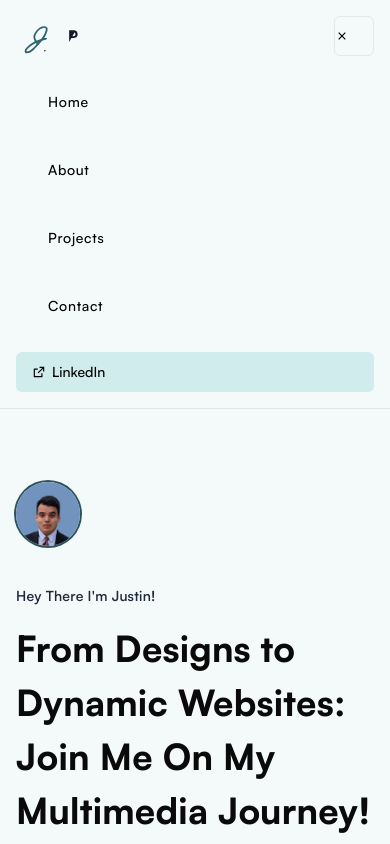
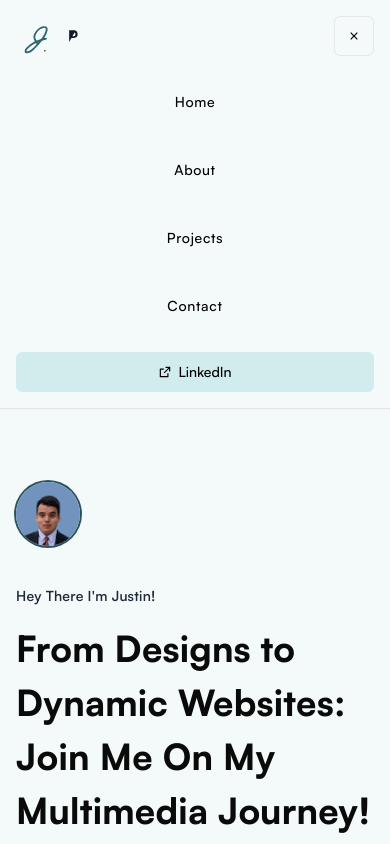
Before and after one commit to Justin-Bento/portfolio, a Next.js app: page / in a window 390 px wide. Both pictures are taken after a click on the button "nav-button-open". Shown: the top 844 px of the page. Built offline with nearby package versions, Linux system fonts and the light colour scheme; no server answers.

Commit message:
cented icons

```diff
--- a/components/Button.tsx
+++ b/components/Button.tsx
@@ -4,7 +4,7 @@ import { cva, type VariantProps } from "class-variance-authority"
 
 
 const buttonVariants = cva(
-  "inline-flex items-center justify-start lg:justify-center capitalize rounded-md text-sm font-medium ring-offset-background transition-all focus-visible:outline-none focus-visible:ring-2 focus-visible:ring-1 focus-visible:ring-offset-2 disabled:pointer-events-none disabled:opacity-50",
+  "inline-flex items-center justify-center capitalize rounded-md text-sm font-medium ring-offset-background transition-all focus-visible:outline-none focus-visible:ring-2 focus-visible:ring-1 focus-visible:ring-offset-2 disabled:pointer-events-none disabled:opacity-50",
   {
     variants: {
       variant: {
--- a/components/Header.tsx
+++ b/components/Header.tsx
@@ -10,7 +10,7 @@ export default function Header() {
   return (
     <header className="p-4 lg:p-4">
       <div className="grid grid-cols-1 gap-6 justify-evenly lg:container lg:mx-auto lg:items-center lg:grid-cols-3">
-        <div className="flex justify-between">
+        <div className="flex justify-between items-center gap-1">
           <Link href="/" aria-label="link-to-home">
             <Logo className="fill-primary-700 dark:fill-primary-50 hover:opacity-80" />
           </Link>
@@ -67,11 +67,11 @@ export default function Header() {
         >
           <Link
             target="_blank"
-            href="https://www.linkedin.com/in/farah-hakimpour-0b41911b8/"
+            href="https://www.linkedin.com/in/justin--bento/"
           >
             <Button
               variant="secondary"
-              className="flex gap-1.5 w-full lg:w-auto"
+              className="gap-1.5 w-full lg:w-auto"
               aria-label="external-link-to-linkedin"
             >
               <RiExternalLinkLine />
```
